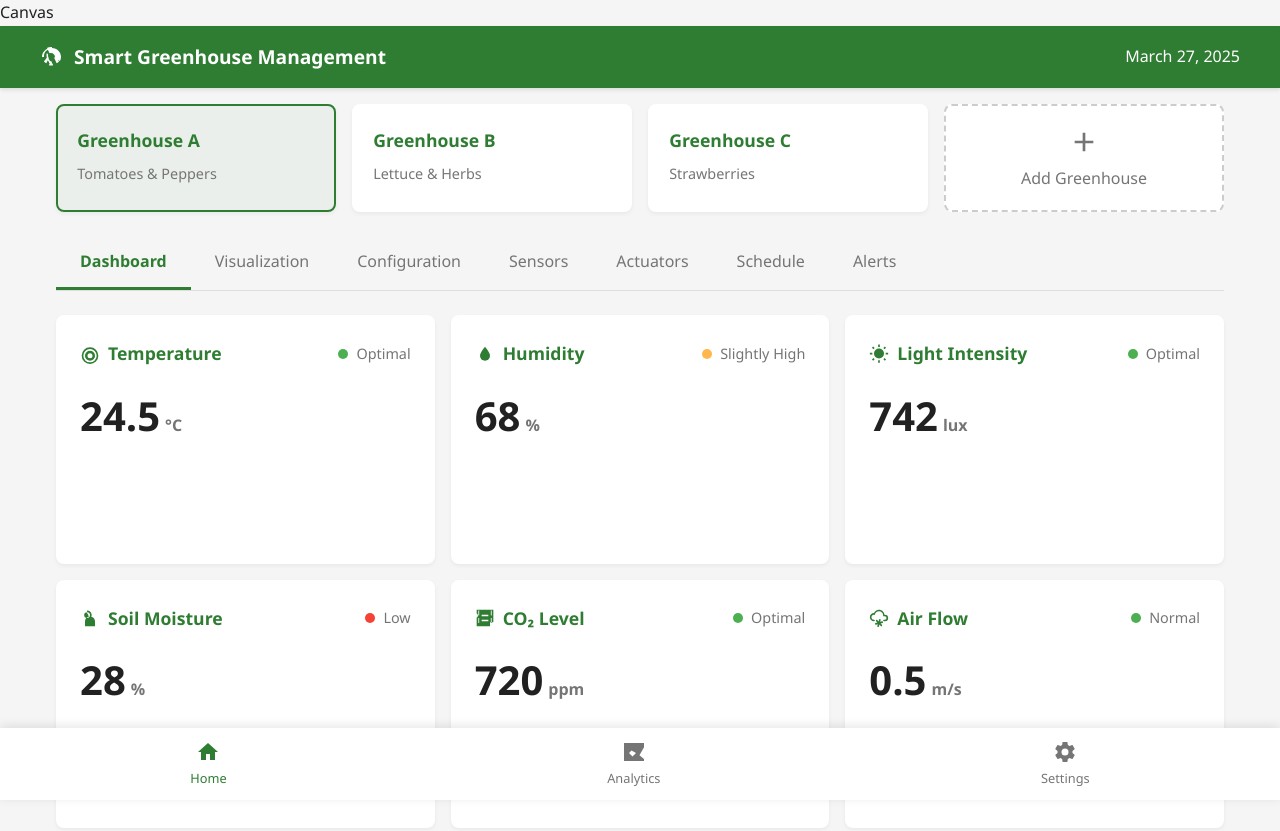
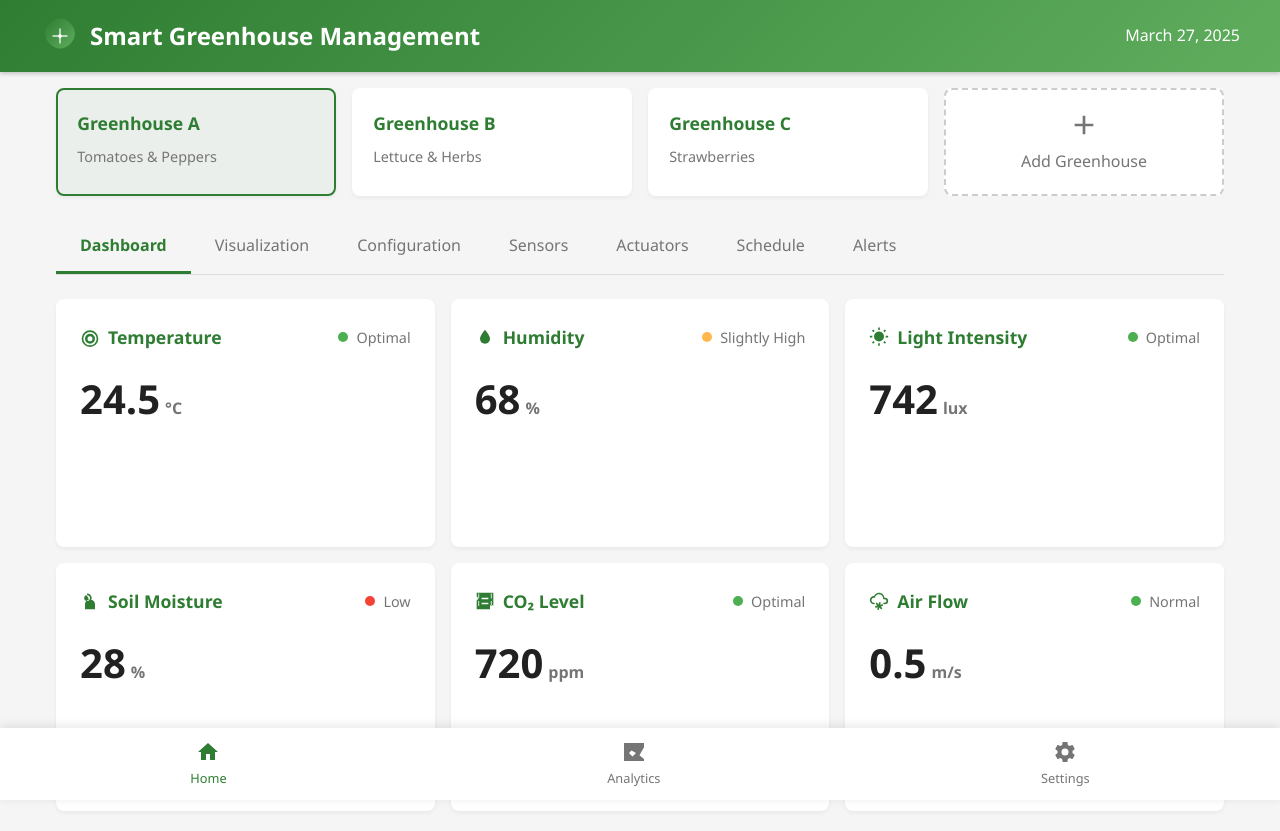
Before and after one commit to impet14/web-smart-farm-dev, a plain HTML site: page index.html in a window 1280 px wide. Shown: the top 831 px of the page. Drawn offline with Linux system fonts and the light colour scheme.

Commit message:
update README with demo link and improve header styles in index.html

```diff
--- a/index.html
+++ b/index.html
@@ -1,4 +1,4 @@
-Canvas <!DOCTYPE html>
+<!DOCTYPE html>
 <html lang="en">
 <head>
     <meta charset="UTF-8">
@@ -32,14 +32,13 @@ Canvas <!DOCTYPE html>
             padding-bottom: 80px;
         }
 
-        header {
-            background-color: var(--primary);
-            color: white;
-            padding: 1rem;
+        header.main-header {
+            background: linear-gradient(135deg, #2e7d32, #60ad5e);
+            padding: 1rem 2rem;
+            box-shadow: 0 2px 4px rgba(0,0,0,0.2);
             position: sticky;
             top: 0;
             z-index: 100;
-            box-shadow: 0 2px 4px rgba(0,0,0,0.1);
         }
 
         .header-content {
@@ -55,12 +54,18 @@ Canvas <!DOCTYPE html>
             align-items: center;
             gap: 10px;
             font-weight: bold;
-            font-size: 1.2rem;
+            font-size: 1.5rem;
+            color: #fff;
         }
 
         .logo svg {
-            height: 24px;
-            width: 24px;
+            width: 40px;
+            height: 40px;
+        }
+
+        .current-date span {
+            font-size: 1rem;
+            color: #fff;
         }
 
         main {
@@ -733,20 +738,30 @@ Canvas <!DOCTYPE html>
     </style>
 </head>
 <body>
-    <header>
+    <header class="main-header">
         <div class="header-content">
             <div class="logo">
-                <svg xmlns="http://www.w3.org/2000/svg" viewBox="0 0 24 24" fill="white">
-                    <path d="M12,3C16.97,3 21,7.03 21,12C21,13.5 20.6,14.9 19.92,16.1L14.83,13.37C14.94,12.93 15,12.47 15,12C15,9.79 13.21,8 11,8C10.53,8 10.07,8.06 9.63,8.17L6.9,3.08C8.1,2.4 9.5,2 11,2C11.34,2 11.67,2.03 12,2.05V3M2.05,13C2.03,12.67 2,12.34 2,12C2,7.03 6.03,3 11,3V4C7.13,4 4,7.13 4,11C4,11.34 4.03,11.67 4.05,12H2.05M15,7L14,6.12C16.17,7.92 17.5,10.73 17.5,13.87C17.5,14.5 17.43,15.11 17.3,15.69L15.94,15.07C16,14.68 16,14.28 16,13.87C16,11.3 14.93,8.93 13.13,7.38L15,5.5V7M9,17L10,17.88C7.83,16.08 6.5,13.27 6.5,10.13C6.5,9.5 6.57,8.89 6.7,8.31L8.06,8.93C8,9.33 8,9.72 8,10.13C8,12.7 9.07,15.07 10.87,16.63L9,18.5V17M15.07,11.25L19.08,16.43C18.38,17.18 17.54,17.81 16.6,18.26L14.25,12.93L15.07,11.25M11.14,15.94L13.17,20.16C12.46,20.35 11.73,20.47 11,20.5C10.26,20.47 9.53,20.35 8.83,20.16L10.86,15.94C10.91,15.95 10.95,15.96 11,15.96C11.05,15.96 11.09,15.95 11.14,15.94M8.75,12.93L6.4,18.25C5.46,17.8 4.62,17.18 3.92,16.43L7.93,11.25L8.75,12.93Z" />
+                <svg xmlns="http://www.w3.org/2000/svg" viewBox="0 0 64 64">
+                    <defs>
+                        <linearGradient id="leaf-gradient" x1="0" y1="0" x2="1" y2="1">
+                            <stop offset="0%" stop-color="#2e7d32" />
+                            <stop offset="100%" stop-color="#60ad5e" />
+                        </linearGradient>
+                    </defs>
+                    <!-- Leaf shape -->
+                    <path fill="url(#leaf-gradient)" d="M32 4 C20 4, 8 16, 8 28 C8 40, 20 52, 32 52 C44 52, 56 40, 56 28 C56 16, 44 4, 32 4 Z"/>
+                    <!-- AI/circuit details -->
+                    <line x1="32" y1="20" x2="32" y2="44" stroke="#fff" stroke-width="2"/>
+                    <line x1="20" y1="32" x2="44" y2="32" stroke="#fff" stroke-width="2"/>
+                    <circle cx="32" cy="32" r="3" fill="#fff"/>
                 </svg>
                 <span>Smart Greenhouse Management</span>
             </div>
-            <div>
+            <div class="current-date">
                 <span>March 27, 2025</span>
             </div>
         </div>
     </header>
-
     <main>
         <div class="greenhouse-selector">
             <div class="greenhouse-card active">
```
Also changed, not shown: 2 other files.
